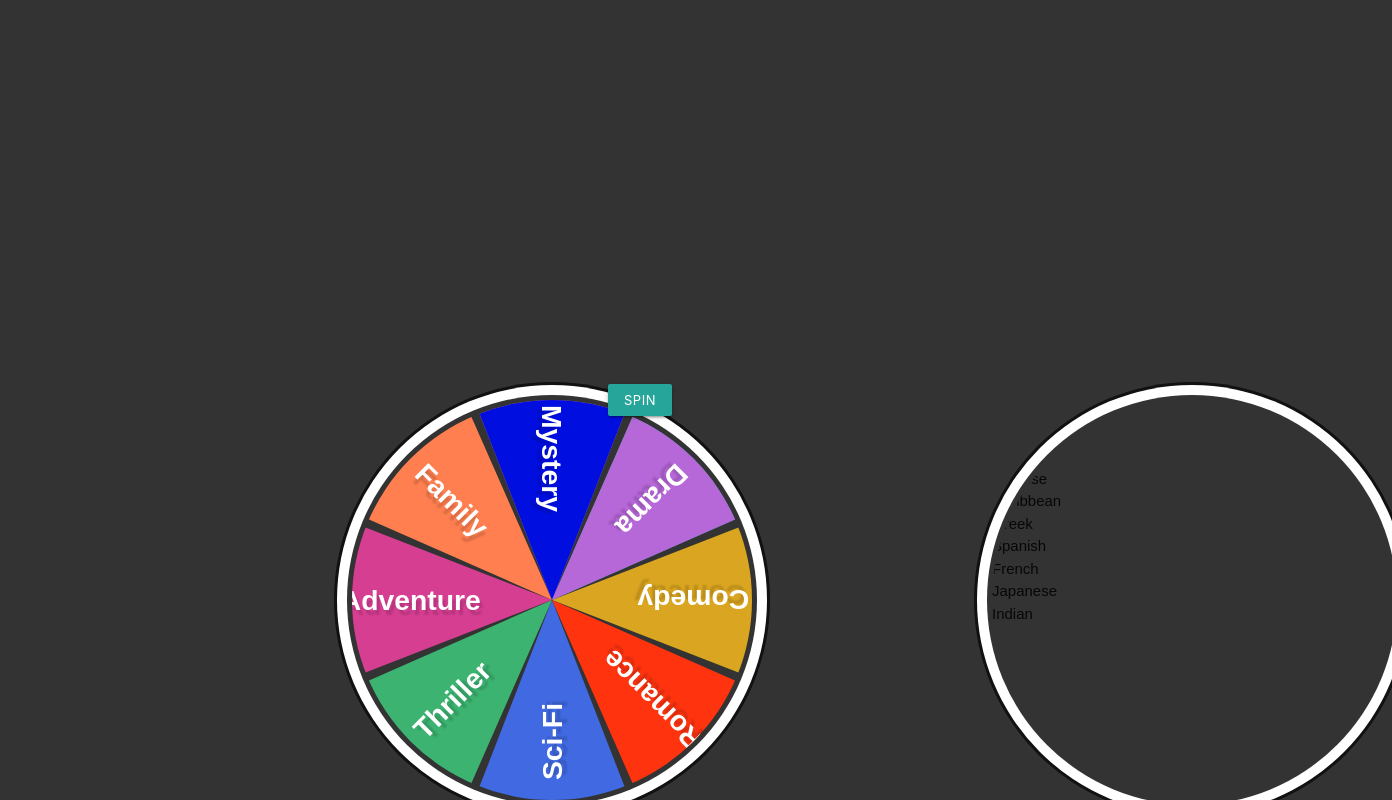
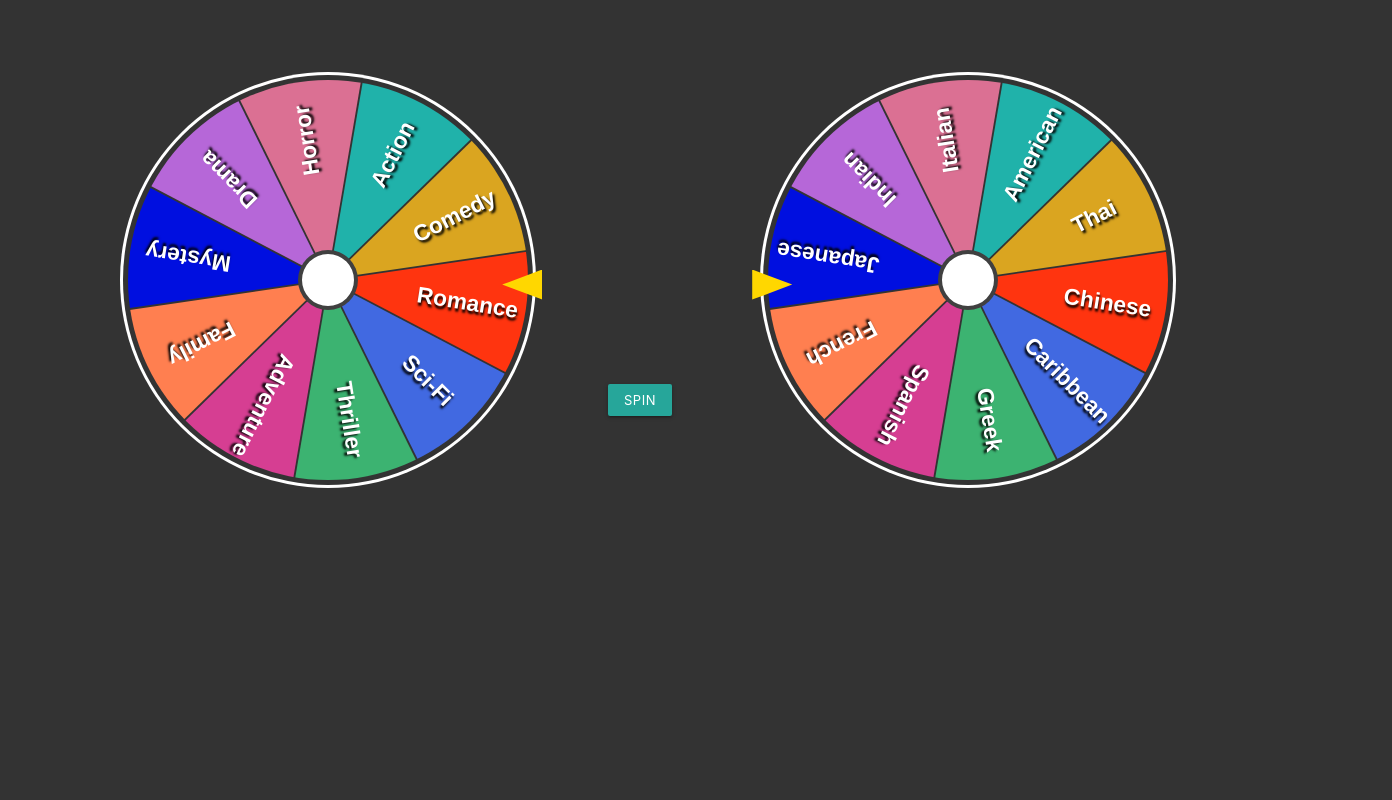
Before and after one commit to esbev/Wheels-of-Date-Night, a plain HTML site: page index.html in a window 1280 px wide. Shown: the whole page, 1392 px wide, since content can reach past the window. Drawn offline with nearby package versions, Linux system fonts and the light colour scheme.

Commit message:
wheels had some old code added in, deleted old code

```diff
--- a/assets/css/style.css
+++ b/assets/css/style.css
@@ -11,12 +11,12 @@ body{
     min-height: 100vh;
     background: #333;
 }
-.axel {
+/* .axel {
     display: flex;
     position: relative;
     flex-wrap: wrap;
     gap: 10px;
-}
+} */
 .wrapper1, .wrapper2 {
     width: 400px;
     height: 400px;
@@ -34,11 +34,11 @@ body{
     position: relative;
     width: 500px;
     height: 500px;
-    display: flex;
+    /* display: flex;
     justify-content: center;
-    align-items: center;
+    align-items: center; */
 }
-.container1 .spinBtn1{
+.spinner1, .spinner2 {
     position: absolute;
     width: 60px;
     height: 60px;
@@ -48,107 +48,66 @@ body{
     display: flex;
     justify-content: center;
     align-items: center;
-    text-transform: uppercase;
-    letter-spacing: 0.1cm;
-    font-weight: 600;
-    color:#333;
     border: 4px solid rgba(0,0,0,0.75);
     cursor: pointer;
     user-select: none;
     top: 50%;
-    left: -30%;
+    left: 50%;
     transform: translate(-50%, -50%);
 }
-.container2 .spinBtn2{
-    position: absolute;
-    width: 60px;
-    height: 60px;
-    background: #fff;
-    border-radius: 50%;
-    z-index: 10;
-    display: flex;
-    justify-content: center;
-    align-items: center;
-    text-transform: uppercase;
-    letter-spacing: 0.1cm;
-    font-weight: 600;
-    color:#333;
-    border: 4px solid rgba(0,0,0,0.75);
-    cursor: pointer;
-    user-select: none;
-    top: 50%;
-    left: 130%;
-    transform: translate(-50%, -50%);
-}
-.container1 .spinBtn1::before{
+.spinner1::before, .spinner2::before {
     content: '';
     position: absolute;
-    top: -28px;
-    width: 20px;
+    top: 30%;
+    width: 40px;
     height: 30px;
-    background: #fff;
-    clip-path: polygon(50% 0, 15% 100%, 85% 100%);
+    background: gold;
 }
-.container2 .spinBtn2::before{
-    content: '';
+.spinner1::before, .spinner2::before {
+    left: 385%;
+    clip-path: polygon(100% 0%, 0% 50%, 100% 100%);
+}
+.spinner2::before {
+    left: -365%;
+    clip-path: polygon(0 0, 0% 100%, 100% 50%);
+}
+.wheel1, .wheel2 {
     position: absolute;
-    top: -28px;
-    width: 20px;
-    height: 30px;
-    background: #fff;
-    clip-path: polygon(50% 0, 15% 100%, 85% 100%);
-}
-.container1 .wheel1{
-    position: absolute;
-    top: 10;
-    left: -80%;
+    /* top: 10; */
+    /* left: -50%; */
     width: 100%;
     height: 100%;
     background: #333;
     border-radius: 50%;
     overflow: hidden;
     box-shadow: 0 0 0 5px #333,
-    0 0 0 15px #fff,
-    0 0 0 18px #111;
-    transition: transform 5s ease-in-out;
+    0 0 0 8px #fff,
+    0 0 0 7px white;
+    transition: transform;
 }
-.container2 .wheel2{
-    position: absolute;
-    top: 0;
-    left: 80%;
-    width: 100%;
-    height: 100%;
-    background: #333;
-    border-radius: 50%;
-    overflow: hidden;
-    box-shadow: 0 0 0 5px #333,
-    0 0 0 15px #fff,
-    0 0 0 18px #111;
-    transition: transform 5s ease-in-out;
-}
-.container1 .wheel1 .genre{
+.genre, .cuisine {
     position: absolute;
     width: 50%;
     height: 50%;
     background: var(--clr);
     transform-origin: bottom right;
-    transform: rotate(calc(45deg * var(--i)));
-    clip-path: polygon(0 0, 56% 0,
-    100% 100%, 0 56%);
+    transform: rotate(calc(36deg * var(--i)));
+    clip-path: polygon(0 0, 50% 0, 99% 99%, 0 47%);
     display: flex;
     justify-content: center;
     align-items: center;
     user-select: none;
-    cursor: pointer;
+    /* cursor: pointer; */
 }
-.container1 .wheel1 .genre span{
+.genre span, .cuisine span {
     position: relative;
-    transform: rotate(45deg);
-    font-size: 0.75cm;
+    transform: rotate(225deg);
+    font-size: 0.60cm;
     font-weight: 700;
     color: #fff;
-    text-shadow: 3px 5px 2px rgba(0, 0, 0, 0.15);
+    text-shadow: 1px 3px .1em black;
 }
+
 @media screen and (max-width: 992px) {
     .wrapper1, .wrapper2 {
         width: 300px;
```
